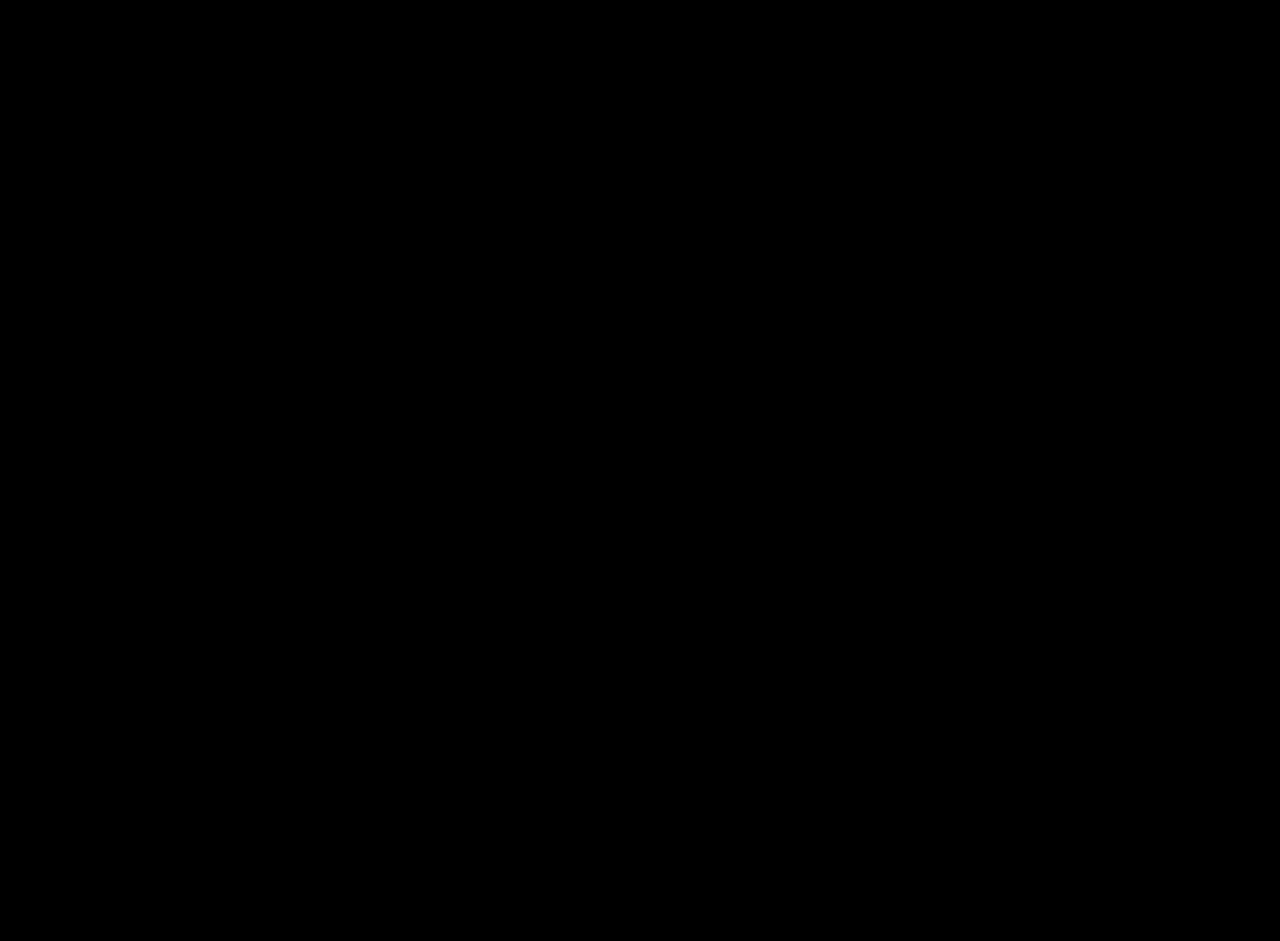
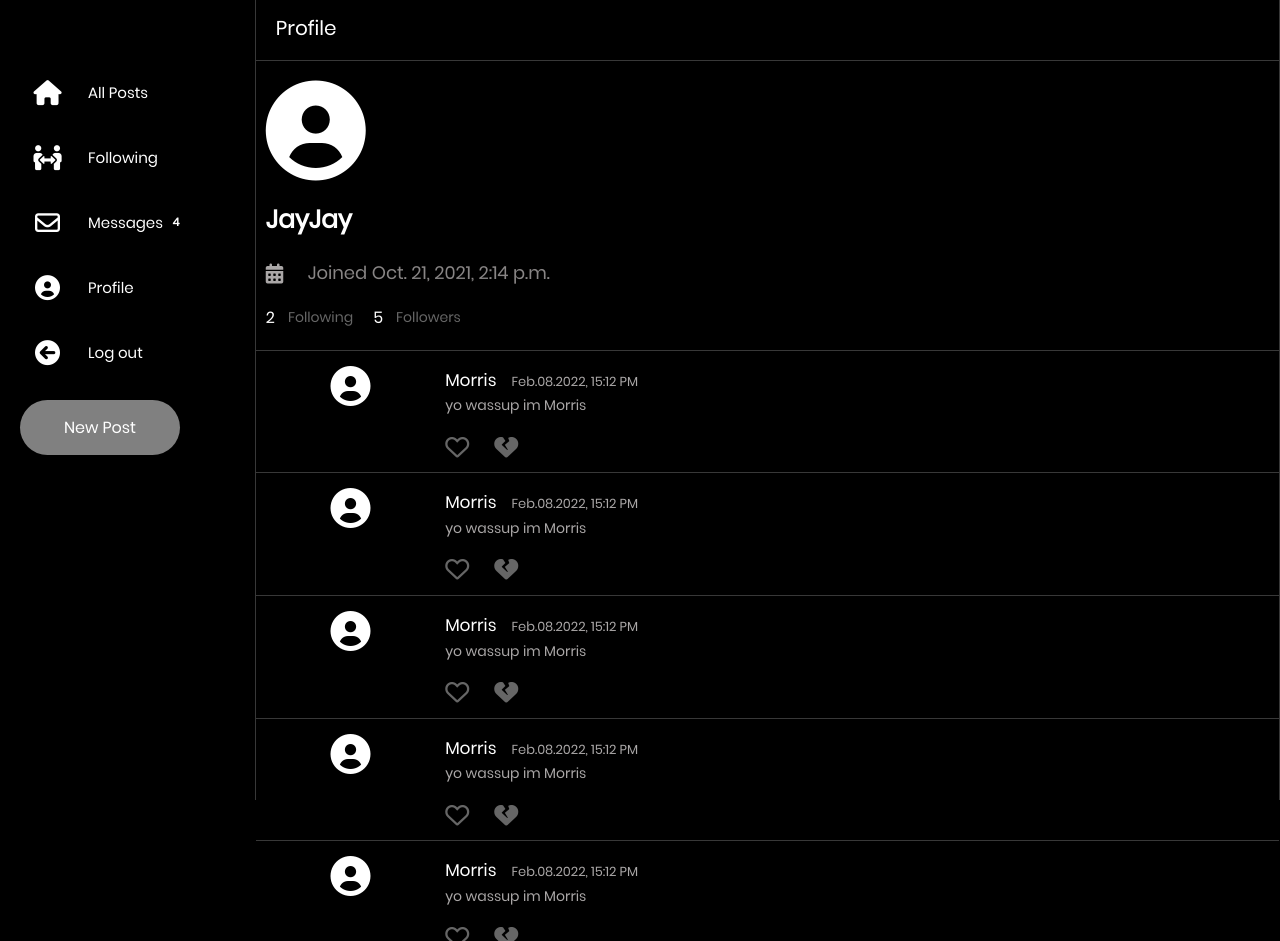
Before and after one commit to jeanjoelkapula/react-twitter, a React (Create React App) app: page /profile in a window 1280 px wide. Before the commit this address had no page. Before the commit the page ends 800 px from the top, so only its background shows below. Built offline with nearby package versions, Linux system fonts and the light colour scheme.

Commit message:
Add Profile Page

```diff
--- a/src/App.js
+++ b/src/App.js
@@ -4,9 +4,10 @@
 
 //components
 import AuthBase from "./pages/auth/AuthBase";
-import LoginForm from "./components/auth/LoginForm"
+import LoginForm from "./components/auth/LoginForm";
 import RegisterForm from "./components/auth/RegisterForm";
 import Home from "./pages/Home";
+import Profile from "./pages/Profile";
 
 
 function App() {
@@ -32,9 +33,8 @@
                             <Home /> :
                             <Navigate to="/login" />
                         }
-                >
+                />
 
-                </Route>
                 <Route path="/login"
                     element=
                         {
@@ -42,9 +42,8 @@
                                 <LoginForm onSubmit={handleLogin}/>
                             </AuthBase>
                         }
-                >
+                />
 
-                </Route>
                 <Route path="/register"
                     element=
                         {
@@ -52,9 +51,16 @@
                                 <RegisterForm onSubmit={handleRegister}/>
                             </AuthBase>
                         }
-                >
+                />
 
-                </Route>
+                <Route path="/profile"
+                    element =
+                        {
+                            user.is_authenticated ?
+                            <Profile /> :
+                            <Navigate to="/login" />
+                        }
+                />
             </Routes>
         </div>
     );
--- a/src/assets/styles/main.css
+++ b/src/assets/styles/main.css
@@ -723,6 +723,7 @@
     background-color: black;
     color: white;
     border-top: 1px solid #ffffff38;
+    border-bottom: 1px solid #ffffff38;
   }
   .side-main .write-twit img {
     margin-bottom: 20px;
--- /dev/null
+++ b/src/components/ProfileHeader.js
@@ -0,0 +1,39 @@
+import React from "react";
+
+export default function ProfileHeader(props) {
+
+    const divStyle = {
+        display: "flex",
+        marinLeft: "auto"
+    }
+
+    return (
+        <div className="profile-top">
+            <div className="profile-user">
+                <i className="fas fa-user-circle"></i>
+            </div>
+            <div>
+                <div className="profile-username">
+                    <span>JayJay</span>
+                </div>
+                <div className="profile-joined-date">
+                    <i className="fas fa-calendar-alt"></i><span> Joined Oct. 21, 2021, 2:14 p.m.</span>
+                </div>
+                <div className="profile-following">
+                    <div>
+                        <span id="followees">2</span><p><a href="/1/following/">Following</a></p>
+                    </div>
+                    <div>
+                        <span id="followers">5</span><p><a href="/1/followers/">Followers</a></p>
+                    </div>
+                    <div style={divStyle}>
+
+
+
+
+                    </div>
+                </div>
+            </div>
+        </div>
+    )
+}
--- a/src/components/layout/LeftSideBar.js
+++ b/src/components/layout/LeftSideBar.js
@@ -1,4 +1,5 @@
 import React from "react"
+import {Link} from "react-router-dom"
 
 export default function LeftSideBar(props) {
     return (
@@ -45,14 +46,14 @@
                         </a>
                     </li>
                     <li className="menu-item">
-                        <a className="menu-link" href="{% url 'profile' user.id %}">
+                        <Link to="/profile" className="menu-link">
                             <i className="fas fa-user-circle"></i>
-                        </a>
-                        <a className="menu-link-text">
-                            <div >
+                        </Link>
+                        <Link to="/profile" className="menu-link-text">
+                            <div>
                                 <span>Profile</span>
                             </div>
-                        </a>
+                        </Link>
                     </li>
 
                     <li className="menu-item">
--- /dev/null
+++ b/src/pages/Profile.js
@@ -0,0 +1,21 @@
+import React from "react";
+import Wrapper from "../components/layout/Wrapper";
+import LeftSideBar from "../components/layout/LeftSideBar"
+import RightSideBar from "../components/layout/RightSideBar"
+import MainContentWrapper from "../components/layout/MainContentWrapper";
+import PostsContainer from "../components/PostsContainer";
+import ProfileHeader from "../components/ProfileHeader";
+
+export default function Home(props) {
+
+    return (
+        <Wrapper>
+            <LeftSideBar />
+            <MainContentWrapper title="Profile">
+                <ProfileHeader />
+                <PostsContainer />
+            </MainContentWrapper>
+            <RightSideBar />
+        </Wrapper>
+    )
+}
```
Lines whose indentation alone changed are shown as unchanged.
